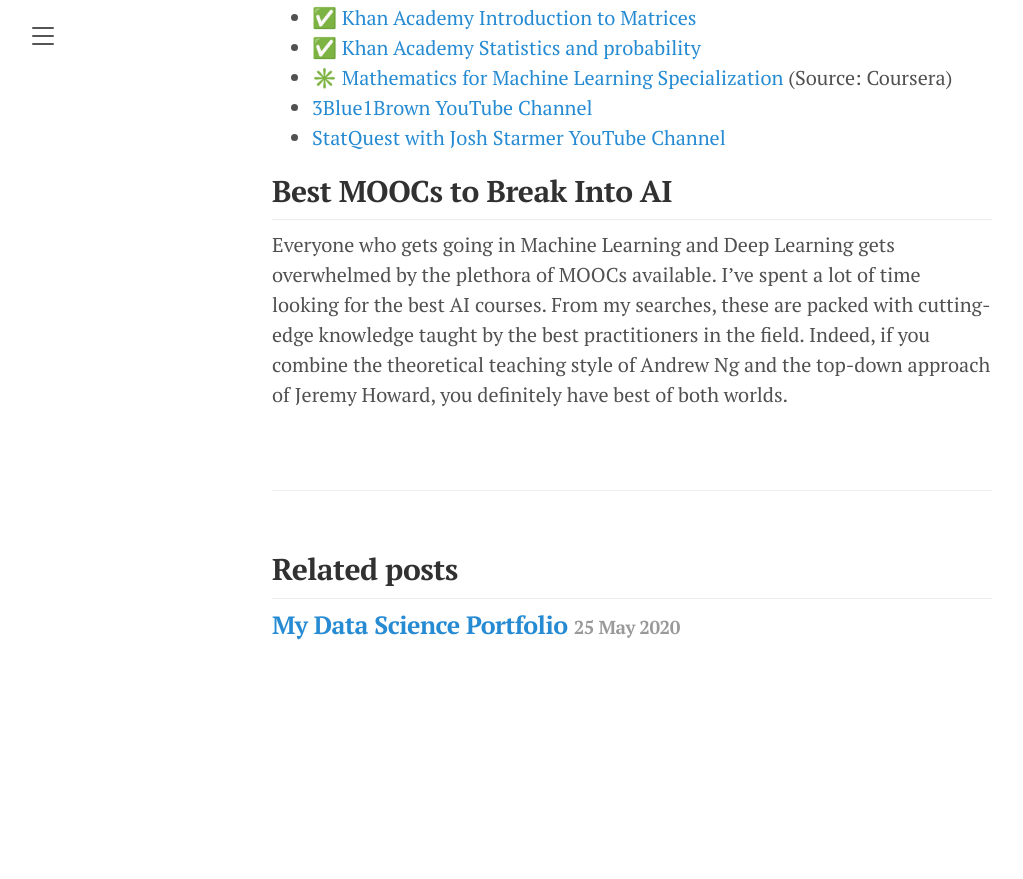
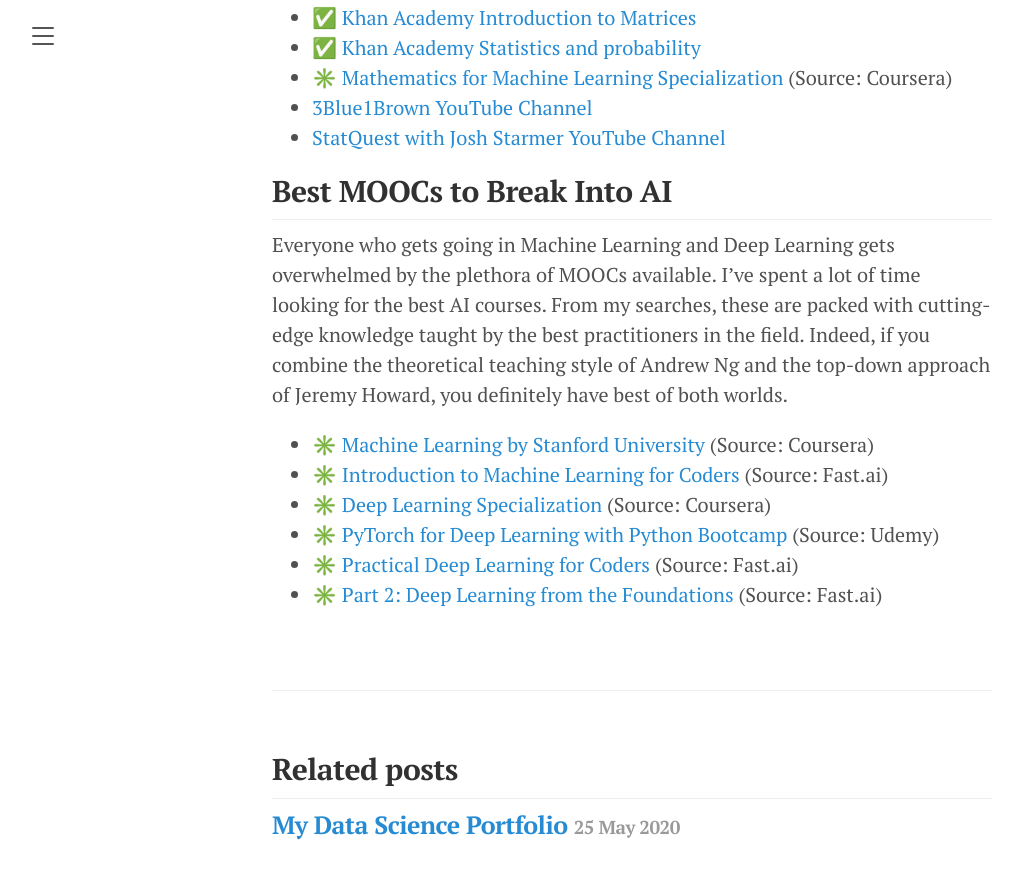
Before and after one commit to florentfettu/florentfettu.github.io, a Jekyll site: the page built from _posts/2020-05-26-my-self-created-artificial-intelligence-path.md, in a window 1280 px wide and 900 px high, scrolled down 1467 px. Shown: the top 879 px of the window, without its empty margins (8-1031 px from the left). Built offline with Jekyll 4.4.1, drawn with Linux system fonts in a browser that asks for light colours; nearby versions of some CDN libraries; before the commit the page ends 2167 px from its top, so only the background shows below that.

Commit message:
Update 2020-05-26-my-self-created-artificial-intelligence-path.md

```diff
--- a/_posts/2020-05-26-my-self-created-artificial-intelligence-path.md
+++ b/_posts/2020-05-26-my-self-created-artificial-intelligence-path.md
@@ -42,3 +42,10 @@
 ## Best MOOCs to Break Into AI
 
 Everyone who gets going in Machine Learning and Deep Learning gets overwhelmed by the plethora of MOOCs available. I've spent a lot of time looking for the best AI courses. From my searches, these are packed with cutting-edge knowledge taught by the best practitioners in the field. Indeed, if you combine the theoretical teaching style of Andrew Ng and the top-down approach of Jeremy Howard, you definitely have best of both worlds.
+
+* ✳️ <a href="https://www.coursera.org/learn/machine-learning" target="_blank"> Machine Learning by Stanford University </a> (Source: Coursera)
+* ✳️ <a href="http://course18.fast.ai/ml" target="_blank"> Introduction to Machine Learning for Coders </a> (Source: Fast.ai)
+* ✳️ <a href="https://www.coursera.org/specializations/deep-learning" target="_blank"> Deep Learning Specialization </a> (Source: Coursera)
+* ✳️ <a href="https://www.udemy.com/course/pytorch-for-deep-learning-with-python-bootcamp/" target="_blank"> PyTorch for Deep Learning with Python Bootcamp </a> (Source: Udemy)
+* ✳️ <a href="https://course.fast.ai" target="_blank"> Practical Deep Learning for Coders </a> (Source: Fast.ai)
+* ✳️ <a href="https://course.fast.ai/part2" target="_blank"> Part 2: Deep Learning from the Foundations </a> (Source: Fast.ai)
```
